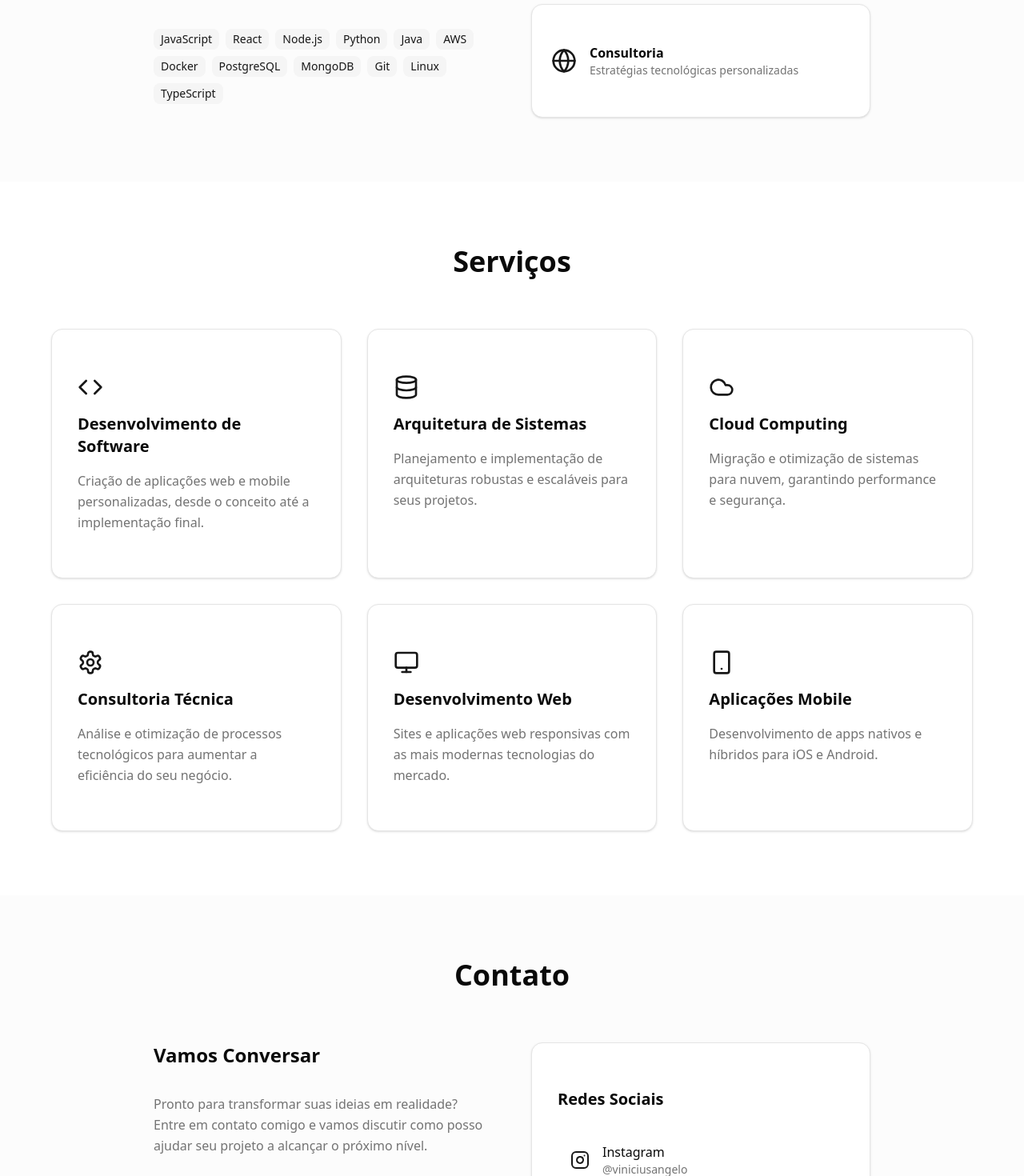
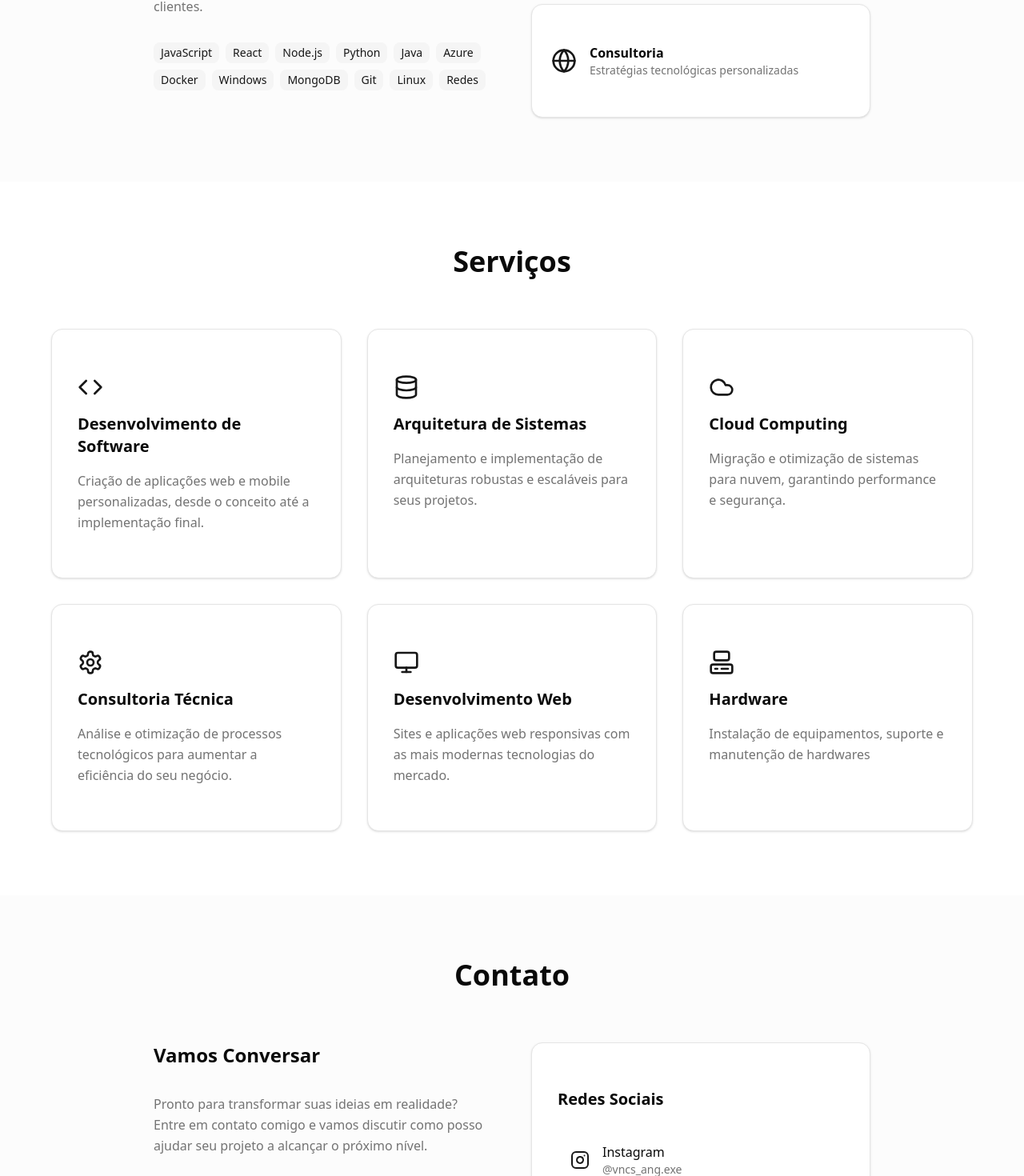
Before and after one commit to ViniciusAngelo/site-estatico-devops, a React app: page / in a window 1280 px wide. Shown: the part 1311-2781 px from the top of the page at 80% size. Built offline with nearby package versions, Linux system fonts and the light colour scheme; the HTML template or start-up script is replaced by a standard one.

Commit message:
Mudanças

```diff
--- a/src/App.jsx
+++ b/src/App.jsx
@@ -20,6 +20,8 @@ import {
 } from 'lucide-react'
 import logo from './assets/logo.jpeg'
 import './App.css'
+import { HardDriveDownload } from 'lucide-react'
+import { Computer } from 'lucide-react'
 
 function App() {
   const [isScrolled, setIsScrolled] = useState(false)
@@ -63,15 +65,15 @@ function App() {
       description: "Sites e aplicações web responsivas com as mais modernas tecnologias do mercado."
     },
     {
-      icon: <Smartphone className="w-8 h-8" />,
-      title: "Aplicações Mobile",
-      description: "Desenvolvimento de apps nativos e híbridos para iOS e Android."
+      icon: <Computer className="w-8 h-8" />,
+      title: "Hardware",
+      description: "Instalação de equipamentos, suporte e manutenção de hardwares"
     }
   ]
 
   const technologies = [
-    "JavaScript", "React", "Node.js", "Python", "Java", "AWS",
-    "Docker", "PostgreSQL", "MongoDB", "Git", "Linux", "TypeScript"
+    "JavaScript", "React", "Node.js", "Python", "Java", "Azure",
+    "Docker", "Windows", "MongoDB", "Git", "Linux", "Redes"
   ]
 
   return (
@@ -125,7 +127,7 @@ function App() {
               alt="Vinicius Angelo Logo"
               className="w-24 h-24 mx-auto mb-8 rounded-2xl shadow-lg"
             />
-            <h1 className="text-5xl md:text-7xl font-bold mb-6 bg-gradient-to-r from-foreground to-muted-foreground bg-clip-text text-transparent">
+            <h1 className="text-5x1 md:text-7xl font-bold mb-6 bg-gradient-to-r from-foreground to-muted-foreground bg-clip-text">
               Vinicius Angelo
             </h1>
             <h2 className="text-2xl md:text-3xl text-muted-foreground mb-8">
@@ -271,21 +273,21 @@ function App() {
                     <Mail className="w-6 h-6 text-primary" />
                     <div>
                       <p className="font-medium">Email</p>
-                      <p className="text-muted-foreground">contato@viniciusangelo.com</p>
+                      <p className="text-muted-foreground">viniciusenterprise03@gmail.com</p>
                     </div>
                   </div>
                   <div className="flex items-center space-x-4">
                     <Phone className="w-6 h-6 text-primary" />
                     <div>
                       <p className="font-medium">Telefone</p>
-                      <p className="text-muted-foreground">+55 (11) 99999-9999</p>
+                      <p className="text-muted-foreground">+55 (15) 99799-3440</p>
                     </div>
                   </div>
                   <div className="flex items-center space-x-4">
                     <MapPin className="w-6 h-6 text-primary" />
                     <div>
                       <p className="font-medium">Localização</p>
-                      <p className="text-muted-foreground">São Paulo, Brasil</p>
+                      <p className="text-muted-foreground">Porto Feliz, Brasil</p>
                     </div>
                   </div>
                 </div>
@@ -296,33 +298,33 @@ function App() {
                     <h4 className="text-xl font-semibold mb-6">Redes Sociais</h4>
                     <div className="space-y-4">
                       <a
-                        href="#"
+                        href="https://www.instagram.com/vncs_ang.exe"
                         className="flex items-center space-x-4 p-4 rounded-lg hover:bg-muted transition-colors group"
                       >
                         <Instagram className="w-6 h-6 text-primary group-hover:scale-110 transition-transform" />
                         <div>
                           <p className="font-medium">Instagram</p>
-                          <p className="text-sm text-muted-foreground">@viniciusangelo</p>
+                          <p className="text-sm text-muted-foreground">@vncs_ang.exe</p>
                         </div>
                       </a>
                       <a
-                        href="#"
+                        href="https://www.linkedin.com/in/vinicius-gonçalves-angelo-949b49215/"
                         className="flex items-center space-x-4 p-4 rounded-lg hover:bg-muted transition-colors group"
                       >
                         <Linkedin className="w-6 h-6 text-primary group-hover:scale-110 transition-transform" />
                         <div>
                           <p className="font-medium">LinkedIn</p>
-                          <p className="text-sm text-muted-foreground">linkedin.com/in/viniciusangelo</p>
+                          <p className="text-sm text-muted-foreground">www.linkedin.com/in/vinicius-gonçalves-angelo-949b49215/</p>
                         </div>
                       </a>
                       <a
-                        href="#"
+                         href="https://www.github.com/ViniciusAngelo"
                          className="flex items-center space-x-4 p-4 rounded-lg hover:bg-muted transition-colors group"
                        >
                          <Github className="w-6 h-6 text-primary group-hover:scale-110 transition-transform" />
                          <div>
                            <p className="font-medium">GitHub</p>
-                          <p className="text-sm text-muted-foreground">github.com/viniciusangelo</p>
+                           <p className="text-sm text-muted-foreground">www.github.com/ViniciusAngelo</p>
                          </div>
                        </a>
                     </div>
```
Also changed, not shown: 1 other file (tests, documents, lock files or other folders). Lines whose indentation alone changed are shown as unchanged.
